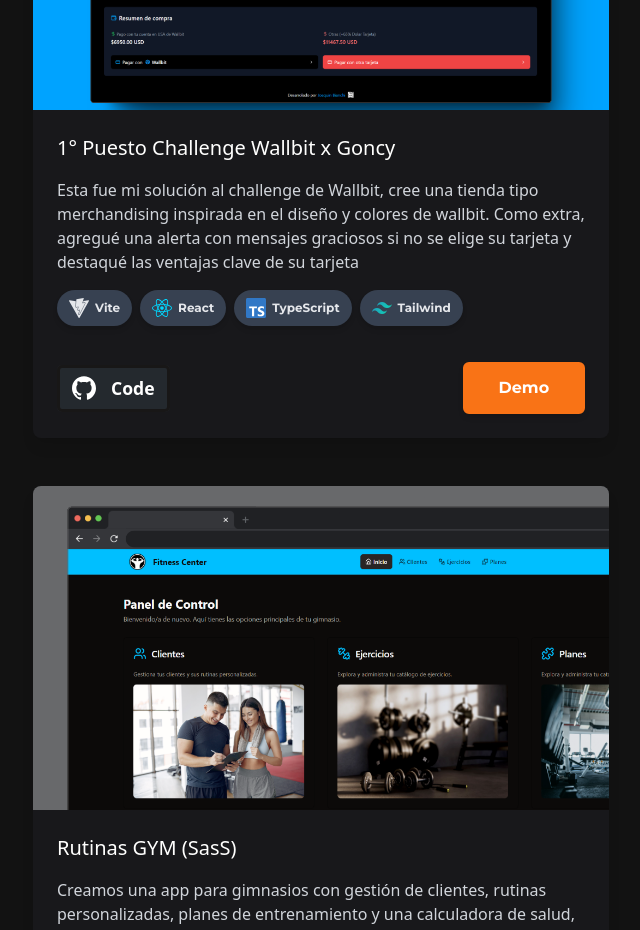
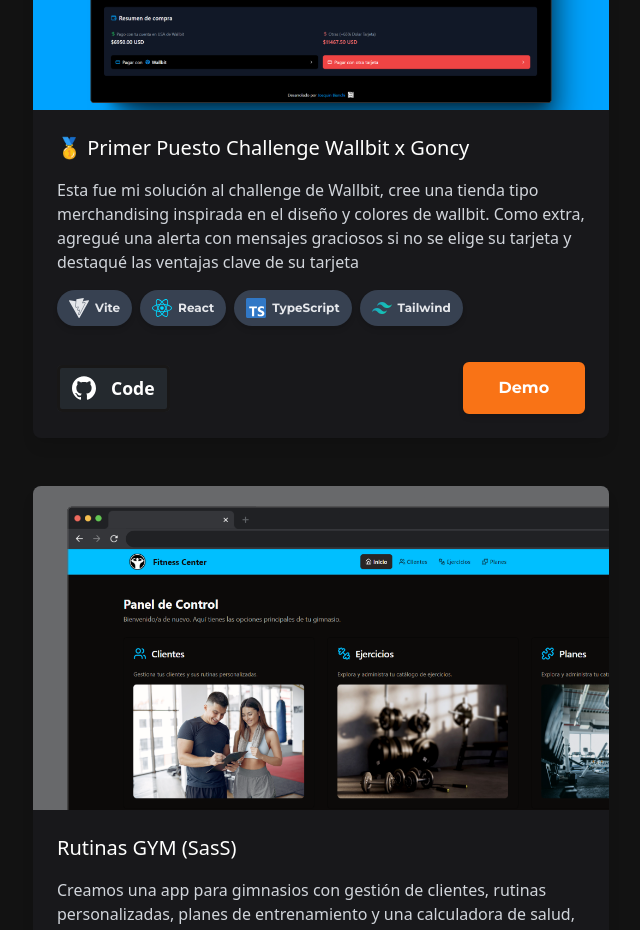
Before and after one commit to Joaquin-Bianchi/Portfolio-Joaquin-Bianchi, a Next.js app: page / in a window 1280 px wide. Shown: the part 2620-3550 px from the top of the page, without its empty margins (319-959 px from the left). Built offline with nearby package versions, Linux system fonts and the light colour scheme; a web font is replaced by a local one; what @midudev/tailwind-animations would draw is missing.

Commit message:
ADD emote en  proyects text

```diff
--- a/src/data/proyects.js
+++ b/src/data/proyects.js
@@ -22,7 +22,7 @@
     LinkDemo: "",
   },
   {
-    Name: "1° Puesto Challenge Wallbit x Goncy",
+    Name: " 🥇 Primer Puesto Challenge Wallbit x Goncy",
     Description:
       "Esta fue mi solución al challenge de Wallbit, cree una tienda tipo merchandising inspirada en el diseño y colores de wallbit. Como extra, agregué una alerta con mensajes graciosos si no se elige su tarjeta y destaqué las ventajas clave de su tarjeta",
     Imagen: "assets/wallbit.png",
```
